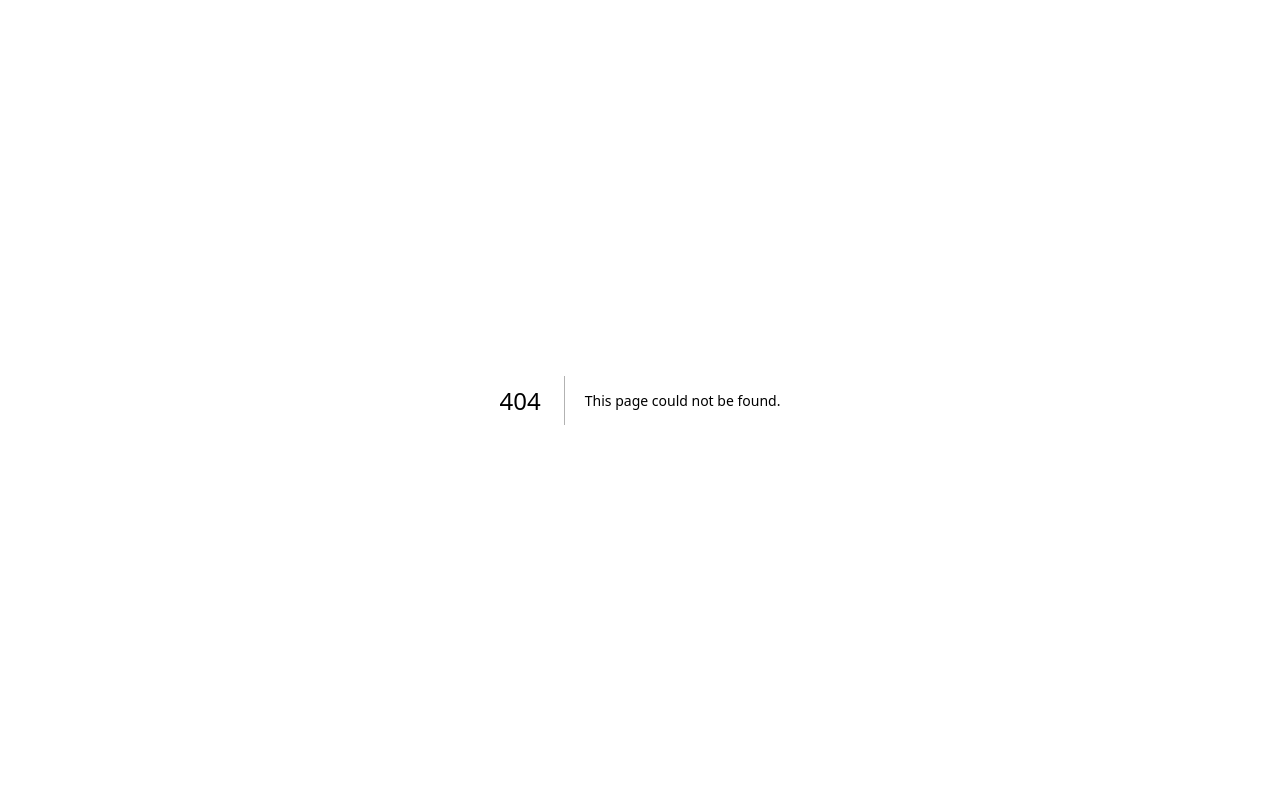
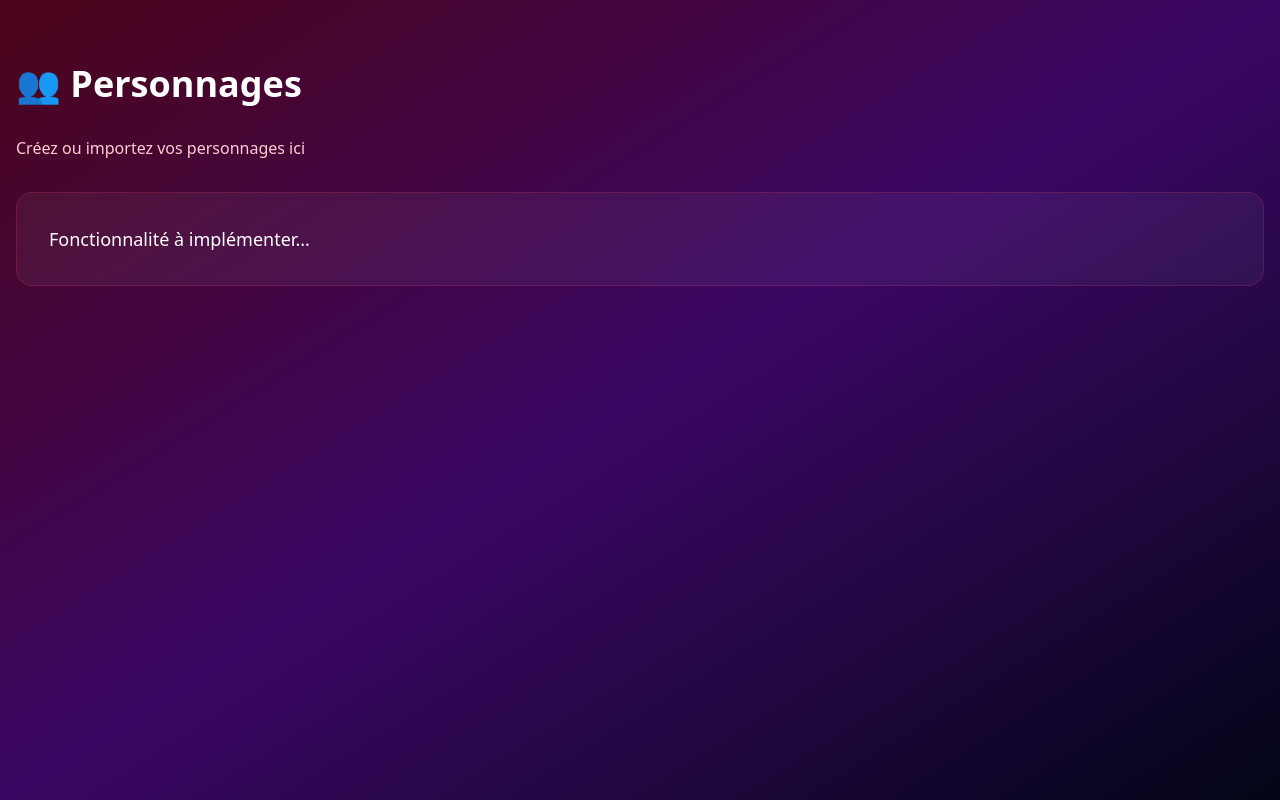
Before and after one commit to picxsee/dark-romance-promo, a Next.js app: page /characters in a window 1280 px wide. Before the commit this address had no page. Built offline with nearby package versions, Linux system fonts and the light colour scheme.

Commit message:
Create page.tsx

```diff
--- /dev/null
+++ b/app/characters/page.tsx
@@ -0,0 +1,18 @@
+'use client';
+
+export default function CharactersPage() {
+  return (
+    <main className="min-h-screen bg-gradient-to-br from-rose-950 via-purple-950 to-slate-950 text-white">
+      <div className="container mx-auto px-4 py-16">
+        <h1 className="text-4xl font-bold mb-8">👥 Personnages</h1>
+        <p className="text-rose-200 mb-8">
+          Créez ou importez vos personnages ici
+        </p>
+
+        <div className="p-8 rounded-2xl bg-white/5 backdrop-blur-sm border border-rose-500/20">
+          <p className="text-lg">Fonctionnalité à implémenter...</p>
+        </div>
+      </div>
+    </main>
+  );
+}
```
